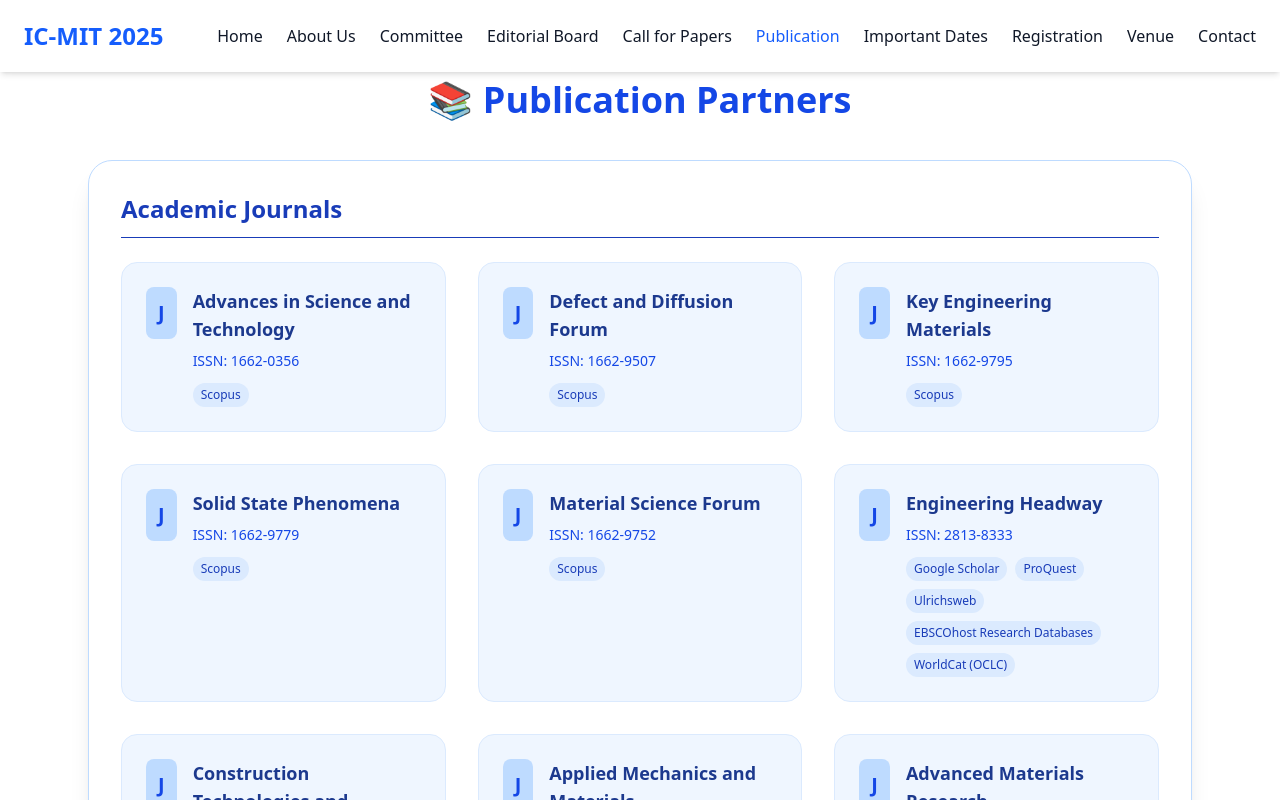
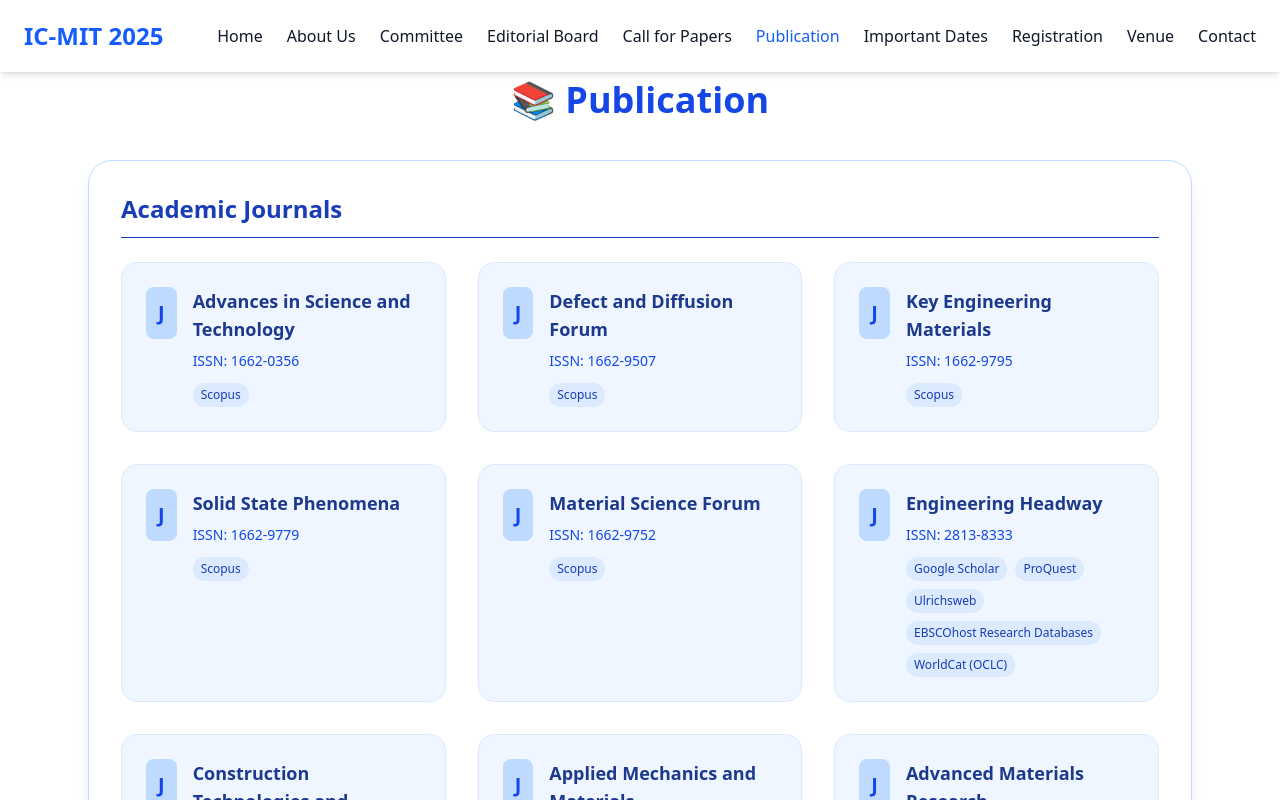
Before and after one commit to HarryOhm33/IC-MIT, a React (Vite) app: page /publications in a window 1280 px wide. Shown: the top 800 px of the page. Built offline with nearby package versions, Linux system fonts and the light colour scheme.

Commit message:
Added Publication Data

```diff
--- a/src/components/Publication.jsx
+++ b/src/components/Publication.jsx
@@ -20,7 +20,7 @@ export default function Publication() {
           transition={{ duration: 0.8 }}
           viewport={{ once: true }}
         >
-          📚 Publication Partners
+          📚 Publication
         </motion.h2>
 
         <motion.div
```
